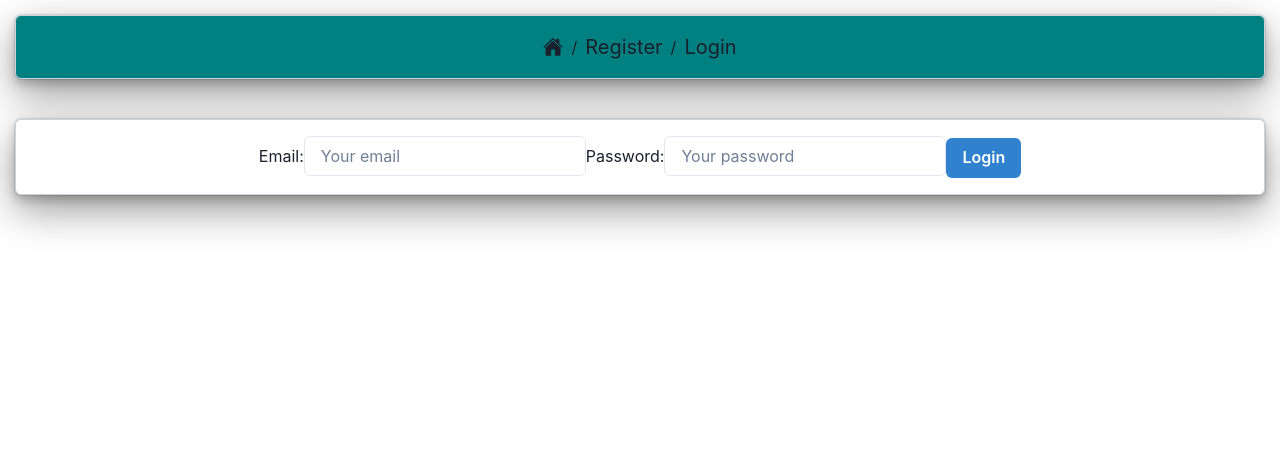
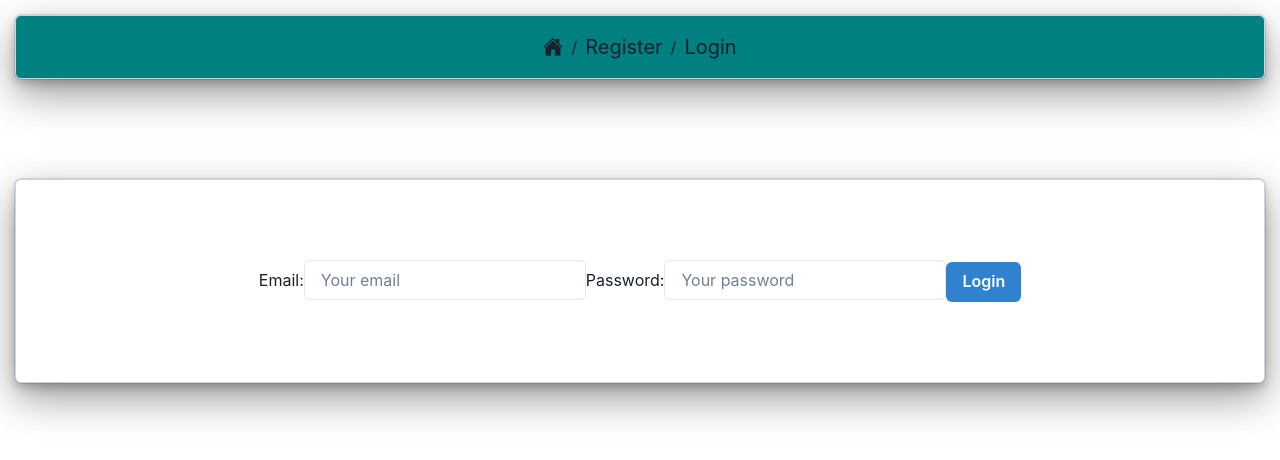
Before and after one commit to DamianKaczmarczyk/goit-react-hw-08-phonebook, a React (Create React App) app: page /goit-react-hw-08-phonebook/login in a window 1280 px wide. Shown: the top 460 px of the page. Built offline with nearby package versions, Linux system fonts and the light colour scheme.

Commit message:
someVisualFixes

```diff
--- a/src/components/Home/Home.jsx
+++ b/src/components/Home/Home.jsx
@@ -12,7 +12,7 @@ export default function Home() {
       gap={10}
       border="1px"
       borderColor="gray.300"
-      mt={10}
+      mt={100}
       py={30}
       boxShadow="dark-lg"
       p="5"
--- a/src/components/Login/Login.jsx
+++ b/src/components/Login/Login.jsx
@@ -21,10 +21,10 @@ export default function Loging() {
       gap={10}
       border="1px"
       borderColor="gray.300"
-      mt={10}
+      mt={100}
       py={25}
       boxShadow="dark-lg"
-      p="4"
+      p="20"
       rounded="md"
       bg="white"
     >
--- a/src/components/Register/Register.jsx
+++ b/src/components/Register/Register.jsx
@@ -27,10 +27,10 @@ export default function Register() {
       gap={10}
       border="1px"
       borderColor="gray.200"
-      mt={10}
+      mt={100}
       py={30}
       boxShadow="dark-lg"
-      p="4"
+      p="20"
       rounded="md"
       bg="white"
     >
```
